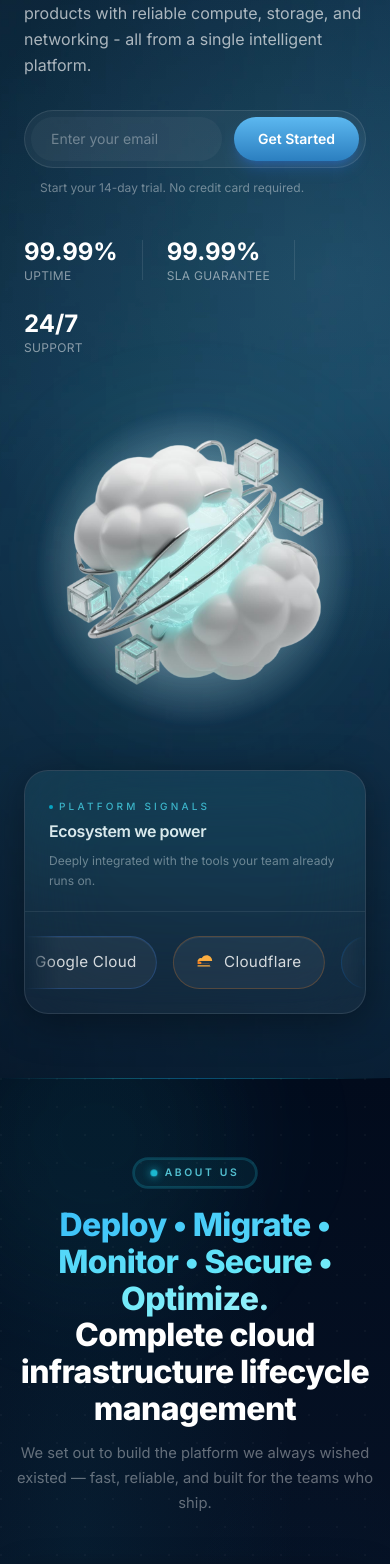
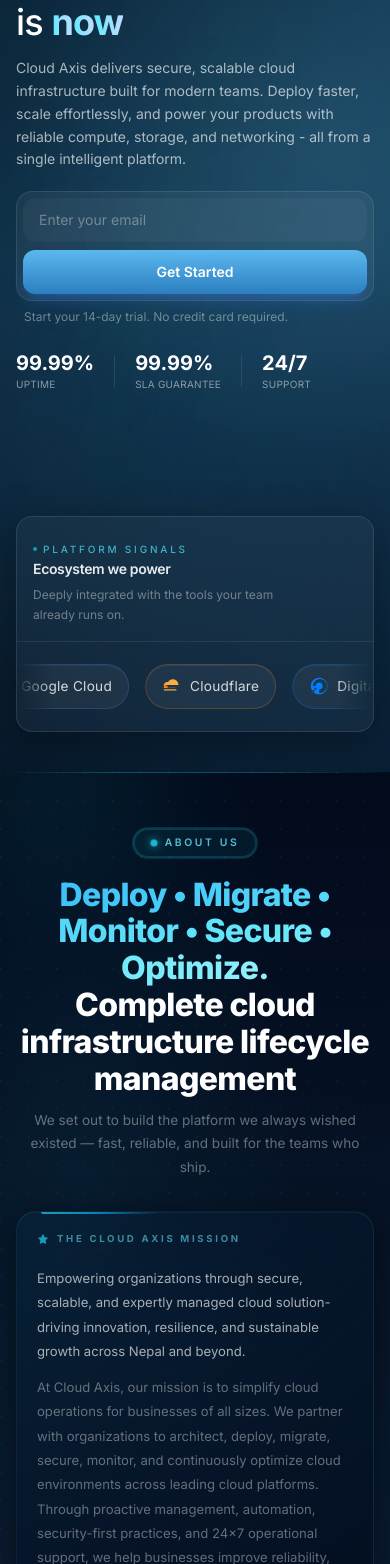
Before and after one commit to pratik-brp/cloud-axis, a React (Vite) app: page / in a window 390 px wide. Shown: the part 264-1828 px from the top of the page. Built offline with nearby package versions, Linux system fonts and the light colour scheme.

Commit message:
Reverted the changes

```diff
--- a/src/components/Hero.tsx
+++ b/src/components/Hero.tsx
@@ -149,103 +149,95 @@ export default function Hero() {
 
       <Navbar />
 
-      <main className="relative z-20 flex items-center min-h-[calc(100vh-80px)] px-6 md:px-12 py-8 md:py-12">
+      <main className="relative z-20 flex items-center min-h-[calc(100vh-64px)] pt-20 sm:pt-16 px-4 sm:px-6 md:px-12 pb-6 sm:pb-8 md:pb-12">
         <div className="max-w-7xl mx-auto w-full">
-          <div className="grid grid-cols-1 lg:grid-cols-2 gap-10 lg:gap-12 items-center">
-            <div className="max-w-2xl">
-              <div className="inline-flex items-center gap-2 px-4 py-1.5 rounded-full bg-white/[0.07] border border-white/10 text-xs font-medium tracking-wide text-cyan-200 mb-6 animate-fade-in-down animate-delay-100">
-                <span className="w-1.5 h-1.5 rounded-full bg-cyan-400 animate-pulse" />
+          <div className="grid grid-cols-1 lg:grid-cols-2 gap-6 sm:gap-8 lg:gap-12 items-center">
+            <div className="w-full">
+              <div className="inline-flex items-center gap-2 px-3 sm:px-4 py-1.5 rounded-full bg-white/[0.07] border border-white/10 text-xs font-medium tracking-wide text-cyan-200 mb-5 sm:mb-6 animate-fade-in-down animate-delay-100">
+                <span className="w-1.5 h-1.5 rounded-full bg-cyan-400 animate-pulse flex-shrink-0" />
                 Next-Gen Cloud Platform
               </div>
 
               <TypewriterHeading />
 
-              <p className="mt-6 text-base md:text-lg text-white/65 leading-relaxed max-w-lg animate-fade-in-up animate-delay-300">
+              <p className="mt-4 sm:mt-6 text-sm sm:text-base md:text-lg text-white/65 leading-relaxed animate-fade-in-up animate-delay-300">
                 Cloud Axis delivers secure, scalable cloud infrastructure built for modern teams.
                 Deploy faster, scale effortlessly, and power your products with reliable compute,
                 storage, and networking - all from a single intelligent platform.
               </p>
 
-
-              <div className="mt-8 max-w-md animate-fade-in-up animate-delay-400">
-                <div className="flex gap-3 p-1.5 rounded-full bg-white/[0.05] border border-white/10 backdrop-blur-sm">
+              <div className="mt-5 sm:mt-8 w-full max-w-md animate-fade-in-up animate-delay-400">
+                <div className="flex flex-col gap-2 p-1.5 rounded-2xl bg-white/[0.05] border border-white/10 backdrop-blur-sm">
                   <input
                     type="email"
                     placeholder="Enter your email"
-                    className="flex-1 min-w-0 px-5 py-3 rounded-full bg-white/[0.04] text-white text-sm placeholder:text-white/35 outline-none focus:bg-white/[0.08] focus:ring-1 focus:ring-cyan-300/30 transition-all duration-200"
+                    className="w-full px-4 py-3 rounded-xl bg-white/[0.04] text-white text-sm placeholder:text-white/35 outline-none focus:bg-white/[0.08] focus:ring-1 focus:ring-cyan-300/30 transition-all duration-200"
                   />
-                  <button className="px-6 py-3 rounded-full text-sm font-semibold text-white bg-gradient-to-b from-[#5cb8f0] to-[#2b7fc0] hover:from-[#6fc3f7] hover:to-[#3a8fd1] transition-all duration-200 shadow-lg shadow-blue-500/25 whitespace-nowrap">
+                  <button className="w-full px-5 py-3 rounded-xl text-sm font-semibold text-white bg-gradient-to-b from-[#5cb8f0] to-[#2b7fc0] hover:from-[#6fc3f7] hover:to-[#3a8fd1] transition-all duration-200 shadow-lg shadow-blue-500/25">
                     Get Started
                   </button>
                 </div>
-                <p className="mt-3 text-white/40 text-xs md:text-sm pl-4">
+                <p className="mt-2 text-white/40 text-xs pl-2">
                   Start your 14-day trial. No credit card required.
                 </p>
               </div>
 
-              <div className="mt-10 flex items-center gap-6 md:gap-8 flex-wrap text-white/50 animate-fade-in-up animate-delay-500">
+              <div className="mt-6 sm:mt-8 flex items-center gap-5 sm:gap-8 text-white/50 animate-fade-in-up animate-delay-500">
                 <div className="flex flex-col">
-                  <span className="text-2xl font-bold text-white">99.99%</span>
-                  <span className="text-xs tracking-wide uppercase">Uptime</span>
+                  <span className="text-xl sm:text-2xl font-bold text-white">99.99%</span>
+                  <span className="text-[10px] sm:text-xs tracking-wide uppercase">Uptime</span>
                 </div>
-                <div className="w-px h-10 bg-white/10" />
+                <div className="w-px h-8 bg-white/10" />
                 <div className="flex flex-col">
-                  <span className="text-2xl font-bold text-white">99.99%</span>
-                  <span className="text-xs tracking-wide uppercase">SLA Guarantee</span>
+                  <span className="text-xl sm:text-2xl font-bold text-white">99.99%</span>
+                  <span className="text-[10px] sm:text-xs tracking-wide uppercase">SLA Guarantee</span>
                 </div>
-                <div className="w-px h-10 bg-white/10" />
+                <div className="w-px h-8 bg-white/10" />
                 <div className="flex flex-col">
-                  <span className="text-2xl font-bold text-white">24/7</span>
-                  <span className="text-xs tracking-wide uppercase">Support</span>
+                  <span className="text-xl sm:text-2xl font-bold text-white">24/7</span>
+                  <span className="text-[10px] sm:text-xs tracking-wide uppercase">Support</span>
                 </div>
               </div>
             </div>
 
-            <div className="relative flex items-center justify-center animate-fade-in-scale animate-delay-100">
+            {/* Hero image — hidden on small mobile, shown from sm up */}
+            <div className="hidden sm:flex relative items-center justify-center animate-fade-in-scale animate-delay-100">
               <div
-                className="absolute w-[320px] h-[320px] sm:w-[420px] sm:h-[420px] lg:w-[500px] lg:h-[500px] rounded-full pointer-events-none"
-                style={{
-                  background: 'radial-gradient(circle, rgba(255,255,255,0.85) 0%, rgba(200,235,245,0.35) 40%, rgba(20,70,120,0.05) 70%, transparent 80%)',
-                }}
+                className="absolute w-[280px] h-[280px] sm:w-[360px] sm:h-[360px] md:w-[440px] md:h-[440px] lg:w-[500px] lg:h-[500px] rounded-full pointer-events-none"
+                style={{ background: 'radial-gradient(circle, rgba(255,255,255,0.85) 0%, rgba(200,235,245,0.35) 40%, rgba(20,70,120,0.05) 70%, transparent 80%)' }}
               />
               <div
-                className="absolute w-[280px] h-[280px] sm:w-[360px] sm:h-[360px] lg:w-[440px] lg:h-[440px] rounded-full pointer-events-none"
-                style={{
-                  background: 'radial-gradient(circle, rgba(127,217,217,0.35) 0%, transparent 70%)',
-                  filter: 'blur(60px)',
-                }}
+                className="absolute w-[240px] h-[240px] sm:w-[300px] sm:h-[300px] md:w-[380px] md:h-[380px] lg:w-[440px] lg:h-[440px] rounded-full pointer-events-none"
+                style={{ background: 'radial-gradient(circle, rgba(127,217,217,0.35) 0%, transparent 70%)', filter: 'blur(60px)' }}
               />
-              <img
-                src={heroImage}
-                alt="Cloud Axis 3D cloud infrastructure visualization"
-                className="animate-float"
-              />
+              <img src={heroImage} alt="Cloud Axis 3D cloud infrastructure visualization" className="animate-float max-w-full" />
             </div>
           </div>
         </div>
       </main>
 
       {/* ── PLATFORM SIGNALS ── */}
-      <section className="relative z-20 px-6 md:px-12 pb-16">
+      <section className="relative z-20 px-4 sm:px-6 md:px-12 pb-10 sm:pb-16">
         <div className="mx-auto max-w-7xl">
-          <div className="relative overflow-hidden rounded-3xl border border-white/10 bg-white/[0.04] backdrop-blur-2xl shadow-[0_8px_40px_rgba(0,0,0,0.35)]">
-            <div className="absolute -top-16 left-1/2 -translate-x-1/2 w-[500px] h-[180px] bg-cyan-400/8 blur-3xl pointer-events-none rounded-full" />
-            <div className="flex flex-col gap-2 px-6 py-5 md:flex-row md:items-center md:justify-between border-b border-white/8">
+          <div className="relative overflow-hidden rounded-2xl border border-white/10 bg-white/[0.04] backdrop-blur-2xl shadow-[0_8px_40px_rgba(0,0,0,0.35)]">
+            <div className="flex flex-col gap-1.5 px-4 sm:px-6 py-4 md:flex-row md:items-center md:justify-between border-b border-white/[0.08]">
               <div>
-                <span className="inline-flex items-center gap-1.5 text-[10px] uppercase tracking-[0.32em] text-cyan-300/70 font-medium">
+                <span className="inline-flex items-center gap-1.5 text-[10px] uppercase tracking-[0.28em] text-cyan-300/70 font-medium">
                   <span className="w-1 h-1 rounded-full bg-cyan-400 animate-pulse" />
-                    Platform signals
+                  Platform signals
                 </span>
-                <h3 className="mt-1 text-base md:text-lg font-semibold text-white/90 tracking-tight">Ecosystem we power</h3>
+                <h3 className="mt-0.5 text-sm sm:text-base font-semibold text-white/90 tracking-tight">Ecosystem we power</h3>
               </div>
-              <p className="max-w-xs text-xs text-white/40 leading-5">
-                 Deeply integrated with the tools your team already runs on.
+              <p className="text-xs text-white/40 leading-5 max-w-[260px]">
+                Deeply integrated with the tools your team already runs on.
               </p>
             </div>
-            <div className="marquee py-2">
+            <div className="marquee py-1.5">
               <div className="marquee-track">
                 {[...platforms, ...platforms].map((platform, index) => (
-                  <div key={`${platform.name}-${index}`} className="platform-pill" style={{ borderColor: platform.color + '40' }}>
+                  <div key={`${platform.name}-${index}`}
+                    className="platform-pill"
+                    style={{ borderColor: platform.color + '40', minWidth:'8rem', padding:'0.7rem 1rem', fontSize:'0.85rem' }}>
                     <span className="shrink-0">{platform.icon}</span>
                     <span>{platform.name}</span>
                   </div>
--- a/src/global.css
+++ b/src/global.css
@@ -112,6 +112,8 @@ body { font-family: 'Inter', system-ui, -apple-system, sans-serif; }
   padding: 5rem 1rem 6rem;
   background: linear-gradient(180deg, #020b1c 0%, #071428 40%, #0a1a30 70%, #020b1c 100%);
 }
+@media (max-width: 639px) { .ab-section { padding: 3.5rem 1rem 4rem; } }
+@media (min-width: 640px) and (max-width: 767px) { .ab-section { padding: 4rem 1.25rem 5rem; } }
 @media (min-width: 768px) { .ab-section { padding: 6rem 3rem 7rem; } }
 
 /* ── Background mesh ── */
@@ -136,20 +138,23 @@ body { font-family: 'Inter', system-ui, -apple-system, sans-serif; }
   filter: blur(60px);
 }
 .ab-orb-1 {
-  width: 300px; height: 300px; top: -80px; left: -60px;
+  width: 200px; height: 200px; top: -80px; left: -60px;
   background: rgba(34,211,238,0.06);
   animation: ab-float-orb 14s ease-in-out infinite;
 }
+@media (min-width: 640px) { .ab-orb-1 { width: 300px; height: 300px; } }
 .ab-orb-2 {
-  width: 250px; height: 250px; bottom: -60px; right: -40px;
+  width: 150px; height: 150px; bottom: -60px; right: -40px;
   background: rgba(14,165,233,0.05);
   animation: ab-float-orb-alt 18s ease-in-out infinite;
 }
+@media (min-width: 640px) { .ab-orb-2 { width: 250px; height: 250px; } }
 .ab-orb-3 {
-  width: 180px; height: 180px; top: 40%; left: 50%;
+  width: 100px; height: 100px; top: 40%; left: 50%;
   background: rgba(34,211,238,0.04);
   animation: ab-float-orb 20s ease-in-out infinite reverse;
 }
+@media (min-width: 640px) { .ab-orb-3 { width: 180px; height: 180px; } }
 
 /* ── Circuit pattern ── */
 .ab-junction-dot { animation: ab-junction-blink 3s ease-in-out infinite; }
@@ -183,8 +188,9 @@ body { font-family: 'Inter', system-ui, -apple-system, sans-serif; }
 /* ── Header ── */
 .ab-header {
   text-align: center;
-  margin-bottom: 3.5rem;
-}
+  margin-bottom: 2rem;
+}
+@media (min-width: 640px) { .ab-header { margin-bottom: 3.5rem; } }
 
 .ab-badge {
   display: inline-flex; align-items: center; gap: 8px;
@@ -221,21 +227,23 @@ body { font-family: 'Inter', system-ui, -apple-system, sans-serif; }
 }
 
 .ab-subtitle {
-  margin-top: 0.85rem;
-  font-size: 0.92rem;
+  margin-top: 0.75rem;
+  font-size: 0.85rem;
   color: rgba(255,255,255,0.38);
   max-width: 430px;
   margin-left: auto; margin-right: auto;
   line-height: 1.7;
 }
+@media (min-width: 640px) { .ab-subtitle { margin-top: 0.85rem; font-size: 0.92rem; } }
 
 /* ── Grid ── */
 .ab-grid {
   display: grid;
   grid-template-columns: 1fr;
-  gap: 1.25rem;
+  gap: 1rem;
   align-items: stretch;
 }
+@media (min-width: 640px) { .ab-grid { gap: 1.25rem; } }
 @media (min-width: 1024px) { .ab-grid { grid-template-columns: 1fr 1fr; } }
 
 /* ── Cards ── */
@@ -247,7 +255,7 @@ body { font-family: 'Inter', system-ui, -apple-system, sans-serif; }
   background: linear-gradient(145deg, rgba(14,165,233,0.04) 0%, rgba(6,20,40,0.9) 50%, rgba(2,11,28,0.95) 100%);
   backdrop-filter: blur(24px);
   -webkit-backdrop-filter: blur(24px);
-  padding: 1.75rem;
+  padding: 1.25rem;
   display: flex; flex-direction: column;
   overflow: hidden;
   transition: all 0.4s cubic-bezier(0.16,1,0.3,1);
@@ -255,6 +263,7 @@ body { font-family: 'Inter', system-ui, -apple-system, sans-serif; }
     0 4px 32px rgba(0,0,0,0.5),
     inset 0 1px 0 rgba(255,255,255,0.04);
 }
+@media (min-width: 640px) { .ab-card { padding: 1.75rem; } }
 .ab-card:hover {
   border-color: rgba(34,211,238,0.25);
   box-shadow:
@@ -407,7 +416,7 @@ body { font-family: 'Inter', system-ui, -apple-system, sans-serif; }
 .ab-logo-3d-glow {
   position: absolute;
   top: 50%; left: 50%;
-  width: 260px; height: 260px;
+  width: 180px; height: 180px;
   transform: translate(-50%, -55%);
   border-radius: 50%;
   background: radial-gradient(circle, rgba(34,211,238,0.18) 0%, rgba(14,165,233,0.08) 40%, transparent 70%);
@@ -415,12 +424,13 @@ body { font-family: 'Inter', system-ui, -apple-system, sans-serif; }
   animation: ab-logo-3d-glow-pulse 4s ease-in-out infinite;
   pointer-events: none;
 }
+@media (min-width: 640px) { .ab-logo-3d-glow { width: 260px; height: 260px; } }
 
 /* Deeper secondary glow for 3D depth */
 .ab-logo-3d-glow-deep {
   position: absolute;
   top: 50%; left: 50%;
-  width: 180px; height: 180px;
+  width: 120px; height: 120px;
   transform: translate(-50%, -55%);
   border-radius: 50%;
   background: radial-gradient(circle, rgba(34,211,238,0.25) 0%, rgba(6,182,212,0.12) 50%, transparent 80%);
@@ -428,19 +438,20 @@ body { font-family: 'Inter', system-ui, -apple-system, sans-serif; }
   animation: ab-logo-3d-glow-pulse 4s ease-in-out infinite 0.5s;
   pointer-events: none;
 }
+@media (min-width: 640px) { .ab-logo-3d-glow-deep { width: 180px; height: 180px; } }
 
 /* 3D perspective container */
 .ab-logo-3d-container {
   position: relative;
   z-index: 2;
-  width: 180px; height: 180px;
+  width: 120px; height: 120px;
   animation: ab-logo-3d-float 5s ease-in-out infinite;
-  /* 3D depth shadow */
   filter:
     drop-shadow(0 20px 40px rgba(0,0,0,0.5))
     drop-shadow(0 8px 16px rgba(14,165,233,0.15))
     drop-shadow(0 0 60px rgba(34,211,238,0.12));
 }
+@media (min-width: 640px) { .ab-logo-3d-container { width: 180px; height: 180px; } }
 
 /* Logo image — blend to remove background */
 .ab-logo-3d-img {
@@ -801,9 +812,11 @@ body { font-family: 'Inter', system-ui, -apple-system, sans-serif; }
 .srv-section {
   position: relative;
   background: linear-gradient(180deg, #020b1c 0%, #030d1e 30%, #05142a 75%, #020b1c 100%);
-  padding: 7rem 1.5rem 8rem;
+  padding: 4rem 1rem 5rem;
   overflow: hidden;
 }
+@media (min-width: 640px) { .srv-section { padding: 5rem 1.5rem 6rem; } }
+@media (min-width: 1024px) { .srv-section { padding: 7rem 1.5rem 8rem; } }
 
 .srv-divider-line {
   position: absolute; top: 0; left: 0; right: 0; height: 1px;
@@ -818,18 +831,20 @@ body { font-family: 'Inter', system-ui, -apple-system, sans-serif; }
 }
 
 .srv-glow-top-right {
-  position: absolute; top: -10%; right: -5%; width: 600px; height: 600px;
+  position: absolute; top: -10%; right: -5%; width: 300px; height: 300px;
   background: radial-gradient(circle, rgba(34,211,238,0.04) 0%, transparent 70%);
   filter: blur(80px);
   pointer-events: none;
 }
+@media (min-width: 640px) { .srv-glow-top-right { width: 600px; height: 600px; } }
 
 .srv-glow-bottom-left {
-  position: absolute; bottom: -10%; left: -5%; width: 500px; height: 500px;
+  position: absolute; bottom: -10%; left: -5%; width: 250px; height: 250px;
   background: radial-gradient(circle, rgba(59,130,246,0.03) 0%, transparent 70%);
   filter: blur(80px);
   pointer-events: none;
 }
+@media (min-width: 640px) { .srv-glow-bottom-left { width: 500px; height: 500px; } }
 
 .srv-container {
   position: relative;
@@ -840,8 +855,9 @@ body { font-family: 'Inter', system-ui, -apple-system, sans-serif; }
 .srv-header {
   text-align: center;
   max-width: 44rem;
-  margin: 0 auto 5rem;
-}
+  margin: 0 auto 3rem;
+}
+@media (min-width: 640px) { .srv-header { margin: 0 auto 5rem; } }
 
 .srv-badge {
   display: inline-flex; align-items: center; gap: 8px;
@@ -905,12 +921,13 @@ body { font-family: 'Inter', system-ui, -apple-system, sans-serif; }
   border-radius: 1.25rem;
   border: 1px solid rgba(255,255,255,0.06);
   background: linear-gradient(150deg, rgba(255,255,255,0.025) 0%, rgba(255,255,255,0.005) 100%);
-  padding: 2rem 1.75rem;
+  padding: 1.5rem 1.25rem;
   display: flex; flex-direction: column;
   overflow: hidden;
   transition: all 0.4s cubic-bezier(0.16,1,0.3,1);
   box-shadow: 0 10px 30px -10px rgba(0,0,0,0.5);
 }
+@media (min-width: 640px) { .srv-card { padding: 2rem 1.75rem; } }
 
 .srv-card-top-glow {
   position: absolute; top: 0; left: 0; right: 0; height: 3px;
@@ -1065,9 +1082,11 @@ body { font-family: 'Inter', system-ui, -apple-system, sans-serif; }
 .st-section {
   position: relative;
   background: #020b1c;
-  padding: 6rem 1.5rem;
+  padding: 3rem 1rem;
   overflow: hidden;
 }
+@media (min-width: 640px) { .st-section { padding: 4rem 1.5rem; } }
+@media (min-width: 1024px) { .st-section { padding: 6rem 1.5rem; } }
 
 .st-bg-gradient-mesh {
   position: absolute; inset: 0;
@@ -1093,8 +1112,9 @@ body { font-family: 'Inter', system-ui, -apple-system, sans-serif; }
 .st-grid {
   display: grid;
   grid-template-columns: repeat(2, 1fr);
-  gap: 1.25rem;
-}
+  gap: 0.75rem;
+}
+@media (min-width: 640px) { .st-grid { gap: 1.25rem; } }
 @media (min-width: 1024px) {
   .st-grid { grid-template-columns: repeat(4, 1fr); }
 }
@@ -1104,10 +1124,11 @@ body { font-family: 'Inter', system-ui, -apple-system, sans-serif; }
   border-radius: 1.25rem;
   border: 1px solid rgba(255,255,255,0.05);
   background: linear-gradient(135deg, rgba(255,255,255,0.02) 0%, rgba(255,255,255,0.005) 100%);
-  padding: 2.25rem 1.5rem;
+  padding: 1.5rem 1rem;
   overflow: hidden;
   transition: all 0.4s cubic-bezier(0.16,1,0.3,1);
 }
+@media (min-width: 640px) { .st-card { padding: 2.25rem 1.5rem; } }
 
 .st-card-glow-bg {
   position: absolute; inset: 0;
@@ -1218,9 +1239,11 @@ body { font-family: 'Inter', system-ui, -apple-system, sans-serif; }
 .con-section {
   position: relative;
   background: linear-gradient(180deg, #020b1c 0%, #030f24 50%, #020b1c 100%);
-  padding: 6.5rem 1.5rem 7.5rem;
+  padding: 4rem 1rem 5rem;
   overflow: hidden;
 }
+@media (min-width: 640px) { .con-section { padding: 5rem 1.5rem 6rem; } }
+@media (min-width: 1024px) { .con-section { padding: 6.5rem 1.5rem 7.5rem; } }
 
 .con-dot-pattern {
   position: absolute; inset: 0;
@@ -1230,25 +1253,28 @@ body { font-family: 'Inter', system-ui, -apple-system, sans-serif; }
 }
 
 .con-glow-top {
-  position: absolute; top: -15%; left: 30%; width: 500px; height: 500px;
+  position: absolute; top: -15%; left: 30%; width: 300px; height: 300px;
   background: radial-gradient(circle, rgba(34,211,238,0.03) 0%, transparent 70%);
   filter: blur(80px);
   pointer-events: none;
 }
+@media (min-width: 640px) { .con-glow-top { width: 500px; height: 500px; } }
 
 .con-glow-bottom-left {
-  position: absolute; bottom: -10%; left: -10%; width: 450px; height: 450px;
+  position: absolute; bottom: -10%; left: -10%; width: 250px; height: 250px;
   background: radial-gradient(circle, rgba(59,130,246,0.02) 0%, transparent 70%);
   filter: blur(80px);
   pointer-events: none;
 }
+@media (min-width: 640px) { .con-glow-bottom-left { width: 450px; height: 450px; } }
 
 .con-glow-bottom-right {
-  position: absolute; bottom: -5%; right: -5%; width: 400px; height: 400px;
+  position: absolute; bottom: -5%; right: -5%; width: 200px; height: 200px;
   background: radial-gradient(circle, rgba(34,211,238,0.025) 0%, transparent 70%);
   filter: blur(85px);
   pointer-events: none;
 }
+@media (min-width: 640px) { .con-glow-bottom-right { width: 400px; height: 400px; } }
 
 .con-border-line {
   position: absolute; top: 0; left: 0; right: 0; height: 1px;
@@ -1264,8 +1290,9 @@ body { font-family: 'Inter', system-ui, -apple-system, sans-serif; }
 .con-header {
   text-align: center;
   max-width: 44rem;
-  margin: 0 auto 4.5rem;
-}
+  margin: 0 auto 2.5rem;
+}
+@media (min-width: 640px) { .con-header { margin: 0 auto 4.5rem; } }
 
 .con-badge {
   display: inline-flex; align-items: center; gap: 8px;
@@ -1310,8 +1337,9 @@ body { font-family: 'Inter', system-ui, -apple-system, sans-serif; }
 .con-grid {
   display: grid;
   grid-template-columns: 1fr;
-  gap: 2rem;
-}
+  gap: 1.25rem;
+}
+@media (min-width: 640px) { .con-grid { gap: 2rem; } }
 @media (min-width: 1024px) {
   .con-grid { grid-template-columns: 7fr 5fr; gap: 2.5rem; }
 }
@@ -1328,13 +1356,12 @@ body { font-family: 'Inter', system-ui, -apple-system, sans-serif; }
   border-radius: 1.5rem;
   border: 1px solid rgba(255,255,255,0.06);
   background: linear-gradient(145deg, rgba(255,255,255,0.02) 0%, rgba(255,255,255,0.002) 100%);
-  padding: 2.25rem;
+  padding: 1.5rem;
   overflow: hidden;
   box-shadow: 0 20px 50px rgba(0,0,0,0.5);
 }
-@media (min-width: 768px) {
-  .con-card-form { padding: 3rem; }
-}
+@media (min-width: 640px) { .con-card-form { padding: 2.25rem; } }
+@media (min-width: 768px) { .con-card-form { padding: 3rem; } }
 
 .con-card-glow {
   position: absolute; inset: 0;
@@ -1517,13 +1544,14 @@ body { font-family: 'Inter', system-ui, -apple-system, sans-serif; }
 /* Info card right */
 .con-card-info {
   position: relative;
-  border-radius: 1.5rem;
+  border-radius: 1.25rem;
   border: 1px solid rgba(255,255,255,0.06);
   background: linear-gradient(145deg, rgba(255,255,255,0.02) 0%, rgba(255,255,255,0.002) 100%);
-  padding: 2.25rem;
+  padding: 1.5rem;
   overflow: hidden;
   box-shadow: 0 20px 50px rgba(0,0,0,0.5);
 }
+@media (min-width: 640px) { .con-card-info { border-radius: 1.5rem; padding: 2.25rem; } }
 
 .con-card-accent-blue {
   position: absolute; top: 0; left: 15%; right: 50%; height: 1px;
@@ -1598,12 +1626,13 @@ body { font-family: 'Inter', system-ui, -apple-system, sans-serif; }
 /* Map Frame Card */
 .con-card-map {
   position: relative;
-  border-radius: 1.5rem;
+  border-radius: 1.25rem;
   border: 1px solid rgba(255,255,255,0.08);
-  height: 220px;
+  height: 180px;
   overflow: hidden;
   box-shadow: 0 20px 50px rgba(0,0,0,0.5);
 }
+@media (min-width: 640px) { .con-card-map { height: 220px; } }
 
 .con-map-overlay {
   position: absolute; inset: 0;
@@ -1636,9 +1665,10 @@ body { font-family: 'Inter', system-ui, -apple-system, sans-serif; }
   position: relative;
   background: #020b1c;
   overflow: hidden;
-  padding-top: 5rem;
-  padding-bottom: 2rem;
-}
+  padding-top: 3rem;
+  padding-bottom: 1.5rem;
+}
+@media (min-width: 640px) { .ft-footer { padding-top: 5rem; padding-bottom: 2rem; } }
 
 .ft-top-line {
   position: absolute; top: 0; left: 0; right: 0; height: 1px;
@@ -1657,17 +1687,19 @@ body { font-family: 'Inter', system-ui, -apple-system, sans-serif; }
   position: relative;
   max-width: 80rem;
   margin: 0 auto;
-  padding-left: 1.5rem;
-  padding-right: 1.5rem;
-}
+  padding-left: 1rem;
+  padding-right: 1rem;
+}
+@media (min-width: 640px) { .ft-container { padding-left: 1.5rem; padding-right: 1.5rem; } }
 
 .ft-grid {
   display: grid;
   grid-template-columns: 1fr;
-  gap: 3rem;
-  padding-bottom: 4rem;
+  gap: 2rem;
+  padding-bottom: 2.5rem;
   border-bottom: 1px solid rgba(255,255,255,0.04);
 }
+@media (min-width: 640px) { .ft-grid { gap: 3rem; padding-bottom: 4rem; } }
 @media (min-width: 768px) {
   .ft-grid { grid-template-columns: 5fr 3fr 4fr; gap: 2.5rem; }
 }
@@ -1750,8 +1782,9 @@ body { font-family: 'Inter', system-ui, -apple-system, sans-serif; }
   align-items: center;
   justify-content: space-between;
   gap: 1rem;
-  padding-top: 2rem;
-}
+  padding-top: 1.5rem;
+}
+@media (min-width: 640px) { .ft-bottom-bar { padding-top: 2rem; } }
 @media (min-width: 640px) {
   .ft-bottom-bar { flex-direction: row; }
 }
```
Also changed, not shown: src/components/Services.tsx (+1 -18 lines).
